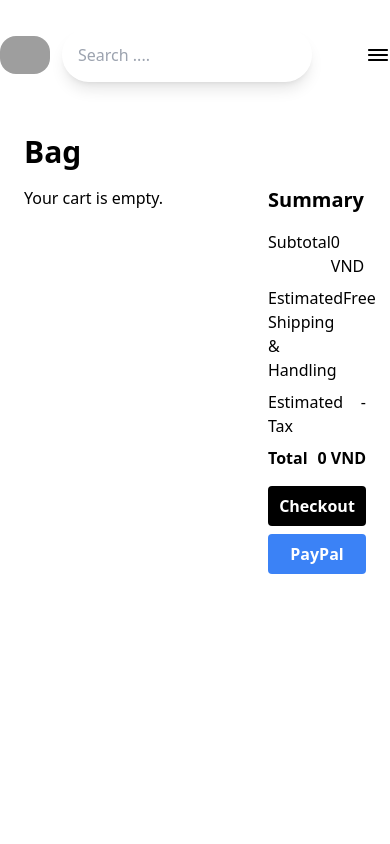
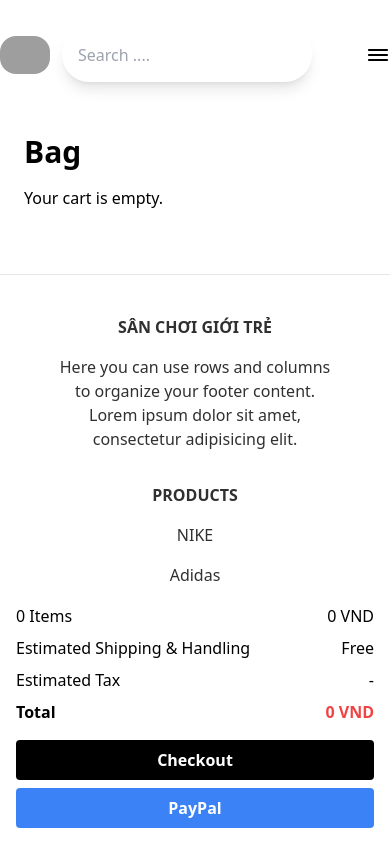
Before and after one commit to Truong62/THAH, a React (Create React App) app: page /cart in a window 390 px wide. Shown: the top 844 px of the page. Built offline with nearby package versions, Linux system fonts and the light colour scheme; grey boxes are pictures that could not be loaded.

Commit message:
update cartpage

```diff
--- a/package.json
+++ b/package.json
@@ -8,6 +8,7 @@
     "@fortawesome/fontawesome-svg-core": "^6.6.0",
     "@fortawesome/free-solid-svg-icons": "^6.6.0",
     "@fortawesome/react-fontawesome": "^0.2.2",
+    "@mui/icons-material": "^6.1.3",
     "@mui/material": "^6.1.3",
     "@reduxjs/toolkit": "^2.2.7",
     "@tailwindcss/aspect-ratio": "^0.4.2",
--- a/src/components/404NotFound/_404PageNotFound.js
+++ b/src/components/404NotFound/_404PageNotFound.js
@@ -12,7 +12,10 @@ export default function PageNotFound() {
             But dont worry, you can find plenty of other things on our homepage.
           </p>
 
-          <button className="px-4 inline py-2 text-sm font-medium leading-5 shadow text-white transition-colors duration-150 border border-transparent rounded-lg focus:outline-none focus:shadow-outline-blue bg-blue-600 active:bg-blue-600 hover:bg-blue-700">
+          <button
+            className="px-4 inline py-2 text-sm font-medium leading-5 shadow text-white transition-colors duration-150 border border-transparent rounded-lg focus:outline-none focus:shadow-outline-blue bg-blue-600 active:bg-blue-600 hover:bg-blue-700"
+            onClick={() => (window.location.href = "/")}
+          >
             Home Page
           </button>
         </div>
--- a/src/pages/Cart.js
+++ b/src/pages/Cart.js
@@ -4,7 +4,8 @@ import { formatCurrency } from "../utils/formatCurrency";
 import { updateQuantity, removeItem } from "../redux/cart/cartSlice";
 import Alert from "@mui/material/Alert";
 import Header from "../components/Header/Header";
-
+import DeleteIcon from "@mui/icons-material/Delete";
+import Footer from "../components/Footer/Footer";
 const CartPage = () => {
   const cartItems = useSelector((state) => state.cart);
   const dispatch = useDispatch();
@@ -29,13 +30,29 @@ const CartPage = () => {
     }, 0);
   };
 
+  const calculateTotalItems = () => {
+    return cartItems.reduce((count, item) => {
+      const key = `${item.id}-${item.color}-${item.size}`;
+      if (selectedItems[key]) {
+        return count + item.quantity;
+      }
+      return count;
+    }, 0);
+  };
+
   const handleQuantityChange = (id, color, size, quantity, stock) => {
     if (quantity < 1) {
       setAlert("Quantity cannot be less than 1");
+      setTimeout(() => {
+        setAlert(null);
+      }, 3000);
       return;
     }
     if (quantity > stock) {
       setAlert("Not enough stock available");
+      setTimeout(() => {
+        setAlert(null);
+      }, 3000);
       return;
     }
     dispatch(updateQuantity({ id, color, size, quantity }));
@@ -45,6 +62,9 @@ const CartPage = () => {
   const handleRemoveItem = (id, color, size) => {
     dispatch(removeItem({ id, color, size }));
     setAlert("Item removed from cart");
+    setTimeout(() => {
+      setAlert(null);
+    }, 3000);
   };
 
   return (
@@ -53,8 +73,8 @@ const CartPage = () => {
       <div className="max-w-6xl mx-auto p-6">
         <h1 className="text-3xl font-bold mb-4">Bag</h1>
         {alert && <Alert severity="warning">{alert}</Alert>}
-        <div className="flex">
-          <div className="w-2/3 pr-4">
+        <div className="flex flex-col lg:flex-row">
+          <div className="w-full lg:w-2/3 pr-4">
             {cartItems.length === 0 ? (
               <p>Your cart is empty.</p>
             ) : (
@@ -63,8 +83,9 @@ const CartPage = () => {
                 return (
                   <div
                     key={key}
-                    className="flex justify-between items-center mb-4 border-b pb-4"
+                    className="flex flex-col lg:flex-row justify-between items-center mb-4 border-b pb-4"
                   >
+                    <div className="flex items-center w-full lg:w-1/3">
                       <input
                         type="checkbox"
                         checked={!!selectedItems[key]}
@@ -78,14 +99,16 @@ const CartPage = () => {
                         alt={item.name}
                         className="w-24 h-24"
                       />
-                    <div className="flex-1 ml-4">
+                      <div className="ml-4">
                         <h2 className="text-lg font-bold">{item.name}</h2>
-                      <p>Color: {item.color}</p>
-                      <p>Size: {item.size}</p>
-                      <div className="flex items-center mt-2">
-                        <span>Quantity:</span>
+                        <p className="text-gray-500">Color: {item.color}</p>
+                        <p className="text-gray-500">Size: {item.size}</p>
+                      </div>
+                    </div>
+                    <div className="flex items-center w-full lg:w-1/3 mt-4 lg:mt-0">
+                      <span className="text-gray-500">Quantity:</span>
                       <button
-                          className="px-2"
+                        className="px-2 text-gray-500"
                         onClick={() =>
                           handleQuantityChange(
                             item.id,
@@ -134,24 +157,15 @@ const CartPage = () => {
                         +
                       </button>
                       <button
-                          className="ml-4 text-red-500"
+                        className="ml-4 text-black"
                         onClick={() =>
                           handleRemoveItem(item.id, item.color, item.size)
                         }
                       >
-                          <i className="fas fa-trash-alt"></i>
+                        <DeleteIcon />
                       </button>
                     </div>
-                      <button
-                        className="mt-2 text-red-500"
-                        onClick={() =>
-                          handleRemoveItem(item.id, item.color, item.size)
-                        }
-                      >
-                        Remove
-                      </button>
-                    </div>
-                    <p className="text-lg font-bold text-red-500">
+                    <p className="text-lg font-bold text-black w-full lg:w-1/3 text-right">
                       {formatCurrency(item.price * item.quantity)}
                     </p>
                   </div>
@@ -159,7 +173,7 @@ const CartPage = () => {
               })
             )}
           </div>
-          <div className="w-1/3 pl-4">
+          <div className="w-full lg:w-1/3 pl-4 lg:sticky lg:top-0 hidden lg:block">
             <h2 className="text-xl font-bold mb-4">Summary</h2>
             <div className="flex justify-between mb-2">
               <span>Subtotal</span>
@@ -175,17 +189,46 @@ const CartPage = () => {
             </div>
             <div className="flex justify-between font-bold mb-4">
               <span>Total</span>
-              <span>{formatCurrency(calculateSubtotal())}</span>
+              <span className="text-red-500">
+                {formatCurrency(calculateSubtotal())}
+              </span>
             </div>
-            <button className="w-full py-2 bg-black text-white font-bold rounded mb-2">
+            <button className="w-full py-2 bg-black text-white font-bold rounded mb-2 hover:bg-gray-800">
               Checkout
             </button>
-            <button className="w-full py-2 bg-blue-500 text-white font-bold rounded">
+            <button className="w-full py-2 bg-blue-500 text-white font-bold rounded hover:bg-blue-600">
               PayPal
             </button>
           </div>
         </div>
+        <div className="lg:hidden fixed bottom-0 left-0 right-0 bg-white p-4 shadow-md">
+          <div className="flex justify-between mb-2">
+            <span>{calculateTotalItems()} Items</span>
+            <span>{formatCurrency(calculateSubtotal())}</span>
           </div>
+          <div className="flex justify-between mb-2">
+            <span>Estimated Shipping & Handling</span>
+            <span>Free</span>
+          </div>
+          <div className="flex justify-between mb-2">
+            <span>Estimated Tax</span>
+            <span>-</span>
+          </div>
+          <div className="flex justify-between font-bold mb-4">
+            <span>Total</span>
+            <span className="text-red-500">
+              {formatCurrency(calculateSubtotal())}
+            </span>
+          </div>
+          <button className="w-full py-2 bg-black text-white font-bold rounded mb-2 hover:bg-gray-800">
+            Checkout
+          </button>
+          <button className="w-full py-2 bg-blue-500 text-white font-bold rounded hover:bg-blue-600">
+            PayPal
+          </button>
+        </div>
+      </div>
+      <Footer />
     </React.Fragment>
   );
 };
--- a/src/redux/cart/cartSlice.js
+++ b/src/redux/cart/cartSlice.js
@@ -38,6 +38,15 @@ const cartSlice = createSlice({
         saveState(state);
       }
     },
+    updateCategory: (state, action) => {
+      const { id, color, size, category } = action.payload;
+      const item = state.find(
+        (item) => item.id === id && item.color === color && item.size === size
+      );
+      if (item) {
+        item.category = category;
+      }
+    },
     removeItem: (state, action) => {
       const { id, color, size } = action.payload;
       const newState = state.filter(
```
Also changed, not shown: 1 other file (tests, documents, lock files or other folders). Lines whose indentation alone changed are shown as unchanged.
